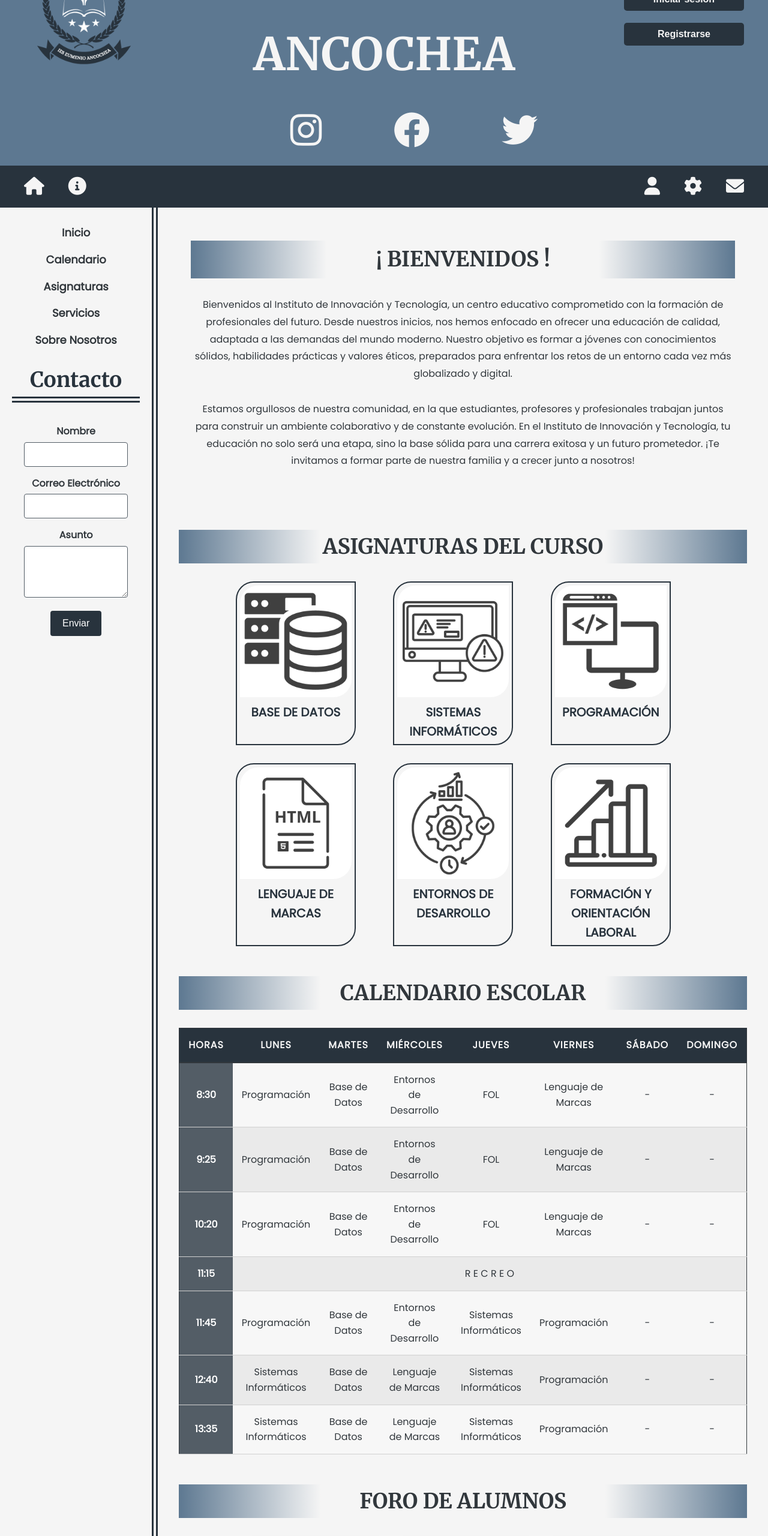
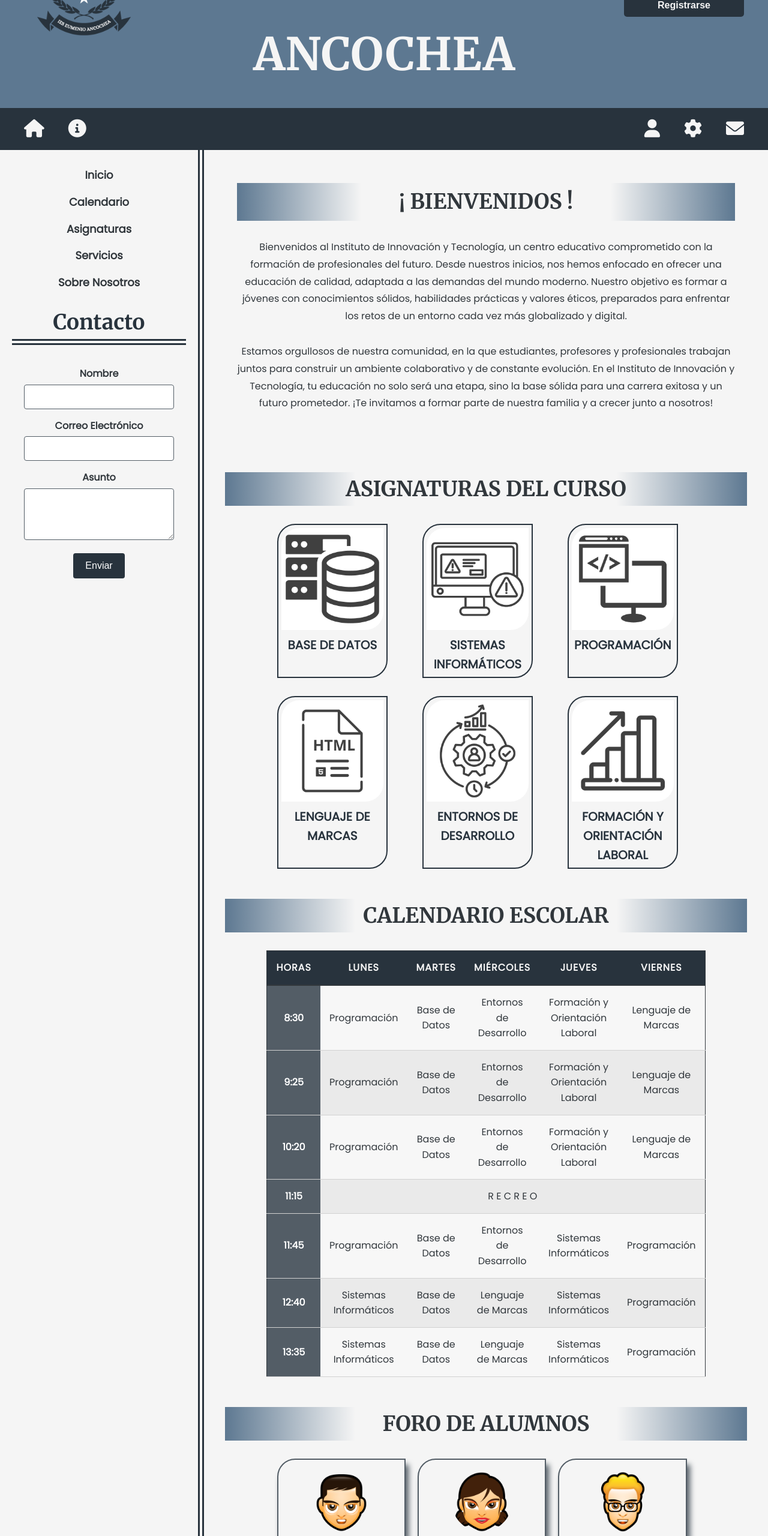
Before and after one commit to Adrianpogo/DIW, a plain HTML site: page Guia_Estilos/index.html in a window 1280 px wide. Shown: the part 240-2800 px from the top of the page at 60% size. Drawn offline with Linux system fonts and the light colour scheme.

Commit message:
Guia_Estilos_Corregida

```diff
--- a/Guia_Estilos/index.html
+++ b/Guia_Estilos/index.html
@@ -18,11 +18,7 @@
             </div>
             <div class="header-center">
                 <h1>INSTITUTO EUMENIO ANCOCHEA</h1>
-                <div class="header-links">
-                    <a href="#"><i class="fab fa-instagram"></i></a>
-                    <a href="#"><i class="fab fa-facebook"></i></a>
-                    <a href="#"><i class="fab fa-twitter"></i></a>
-                </div>
+
             </div>
             <div class="header-right">
                 <button>Iniciar sesión</button>
@@ -114,8 +110,6 @@
                             <th class="table-header">Miércoles</th>
                             <th class="table-header">Jueves</th>
                             <th class="table-header">Viernes</th>
-                            <th class="table-header">Sábado</th>
-                            <th class="table-header">Domingo</th>
                         </tr>
                     </thead>
                     <tbody>
@@ -124,30 +118,25 @@
                             <td class="table-cell">Programación</td>
                             <td class="table-cell">Base de Datos</td>
                             <td class="table-cell">Entornos de Desarrollo</td>
-                            <td class="table-cell">FOL</td>
+                            <td class="table-cell">Formación y Orientación Laboral</td>
                             <td class="table-cell">Lenguaje de Marcas</td>
-                            <td class="table-cell">-</td>
-                            <td class="table-cell">-</td>
+
                         </tr>
                         <tr>
                             <td class="table-cell">9:25</td>
                             <td class="table-cell">Programación</td>
                             <td class="table-cell">Base de Datos</td>
                             <td class="table-cell">Entornos de Desarrollo</td>
-                            <td class="table-cell">FOL</td>
+                            <td class="table-cell">Formación y Orientación Laboral</td>
                             <td class="table-cell">Lenguaje de Marcas</td>
-                            <td class="table-cell">-</td>
-                            <td class="table-cell">-</td>
                         </tr>
                         <tr>
                             <td class="table-cell">10:20</td>
                             <td class="table-cell">Programación</td>
                             <td class="table-cell">Base de Datos</td>
                             <td class="table-cell">Entornos de Desarrollo</td>
-                            <td class="table-cell">FOL</td>
+                            <td class="table-cell">Formación y Orientación Laboral</td>
                             <td class="table-cell">Lenguaje de Marcas</td>
-                            <td class="table-cell">-</td>
-                            <td class="table-cell">-</td>
                         </tr>
                         <!-- Fila de las 11:15 ocupando toda la columna -->
                         <tr>
@@ -161,8 +150,6 @@
                             <td class="table-cell">Entornos de Desarrollo</td>
                             <td class="table-cell">Sistemas Informáticos</td>
                             <td class="table-cell">Programación</td>
-                            <td class="table-cell">-</td>
-                            <td class="table-cell">-</td>
                         </tr>
                         <tr>
                             <td class="table-cell">12:40</td>
@@ -171,8 +158,6 @@
                             <td class="table-cell">Lenguaje de Marcas</td>
                             <td class="table-cell">Sistemas Informáticos</td>
                             <td class="table-cell">Programación</td>
-                            <td class="table-cell">-</td>
-                            <td class="table-cell">-</td>
                         </tr>
                         <tr>
                             <td class="table-cell">13:35</td>
@@ -181,8 +166,6 @@
                             <td class="table-cell">Lenguaje de Marcas</td>
                             <td class="table-cell">Sistemas Informáticos</td>
                             <td class="table-cell">Programación</td>
-                            <td class="table-cell">-</td>
-                            <td class="table-cell">-</td>
                         </tr>
                     </tbody>
                 </table>
@@ -215,6 +198,11 @@
         </main>
     </div>
     <footer>
+        <div class="footer-links">
+            <a href="#"><i class="fab fa-instagram"></i></a>
+            <a href="#"><i class="fab fa-facebook"></i></a>
+            <a href="#"><i class="fab fa-twitter"></i></a>
+        </div>
         <p>&copy; 2024 Mi Sitio Web - Todos los derechos reservados</p>
     </footer>
 </body>
--- a/Guia_Estilos/styles.css
+++ b/Guia_Estilos/styles.css
@@ -45,23 +45,6 @@
     color: whitesmoke; /* Color de texto claro */
     font-size: 75px; /* Tamaño grande para el título */
     margin-bottom: 20px; /* Espacio inferior */
-}
-
-.header-links {
-    display: flex; /* Muestra los enlaces en fila */
-    gap: 20px; /* Espacio entre enlaces */
-    justify-content: center; /* Centra los enlaces */
-}
-
-.header-links a {
-    color: whitesmoke; /* Color de texto claro para los enlaces */
-    font-size: 60px; /* Tamaño de fuente grande */
-    margin-left: 100px;
-    text-decoration: none; /* Elimina subrayado */
-}
-
-.header-links a:hover {
-    color: #28333D; /* Efecto hover con azul claro */
 }
 
 .header-right {
@@ -367,3 +350,21 @@
     padding: 20px; /* Espaciado interno */
     text-align: center; /* Centra el texto */
 }
+
+.footer-links {
+    gap: 20px; /* Espacio entre enlaces */
+    justify-content: center; /* Centra los enlaces */
+    margin-bottom: 10px ;
+}
+
+.footer-links a {
+    color: whitesmoke; /* Color de texto claro para los enlaces */
+
+    padding: 40px;
+    font-size: 40px; /* Tamaño de fuente grande */
+    text-decoration: none; /* Elimina subrayado */
+}
+
+.footer-links a:hover {
+    color: #479CE5; /* Efecto hover con azul claro */
+}
```
